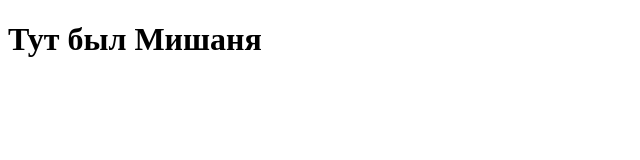
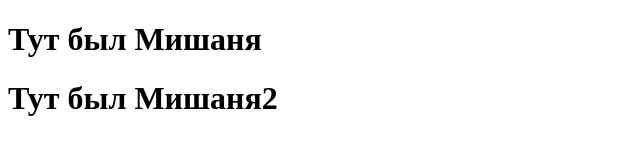
Before and after one commit to mishanya1111/MGrebenkinAngular, a plain HTML site: page index.html in a window 1280 px wide. Shown: the whole page, without its empty margins (0-640 px from the left). Drawn offline with Linux system fonts and the light colour scheme.

Commit message:
версия 2

```diff
--- a/index.html
+++ b/index.html
@@ -6,5 +6,6 @@
 </head>
 <body>
 <h1>Тут был Мишаня</h1>
+<h1>Тут был  Мишаня2</h1>
 </body>
 </html>
```
